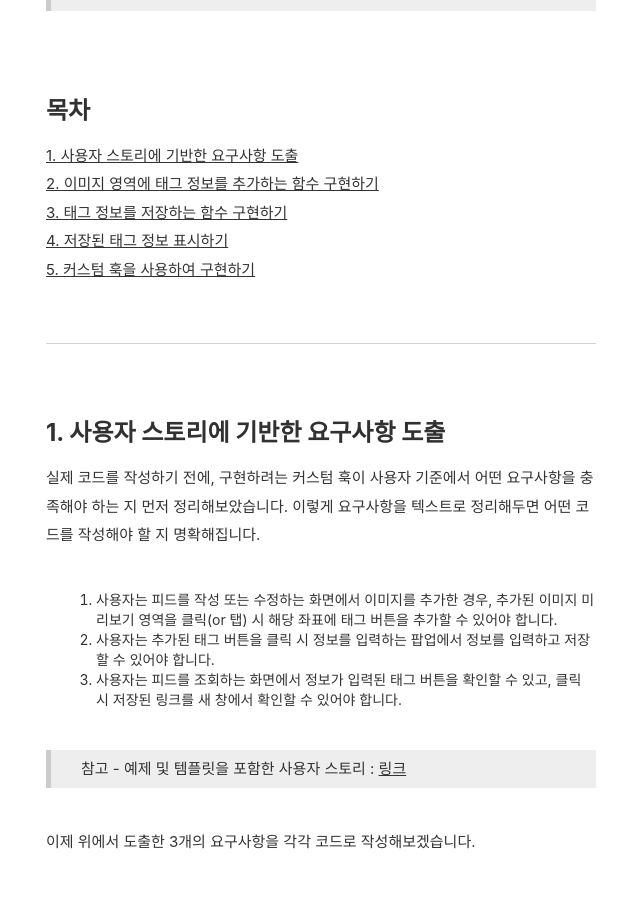
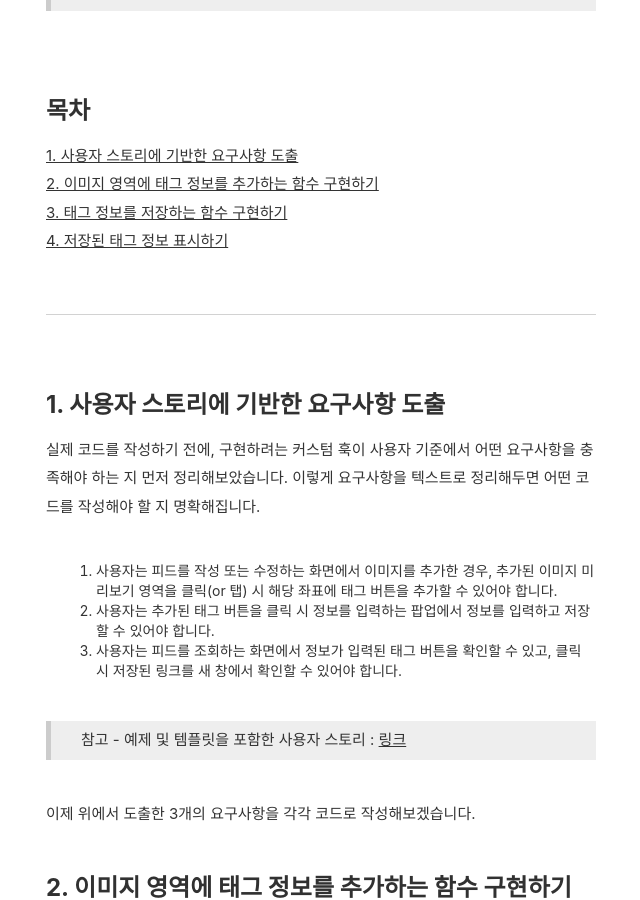
Before and after one commit to Ji-hoon/blog, a Jekyll site: the page built from _posts/2023-12-22-implement-tag-button-handler.md, in a window 1280 px wide and 900 px high, scrolled down 740 px. Shown: the whole window, without its empty margins (319-959 px from the left). Built offline with Jekyll 4.4.1, drawn with Linux system fonts in a browser that asks for light colours; comment, search, counter and statistics services are not loaded.

Commit message:
Fix : 목차 수정

```diff
--- a/_posts/2023-12-22-implement-tag-button-handler.md
+++ b/_posts/2023-12-22-implement-tag-button-handler.md
@@ -25,8 +25,6 @@ updated: 2023-12-22 12:00
 [3. 태그 정보를 저장하는 함수 구현하기](#3-태그-정보를-저장하는-함수-구현하기)
 
 [4. 저장된 태그 정보 표시하기](#4-저장된-태그-정보-표시하기)
-
-[5. 커스텀 훅을 사용하여 구현하기](#5-커스텀-훅을-사용하여-구현하기)
 
 
 &nbsp;
```
